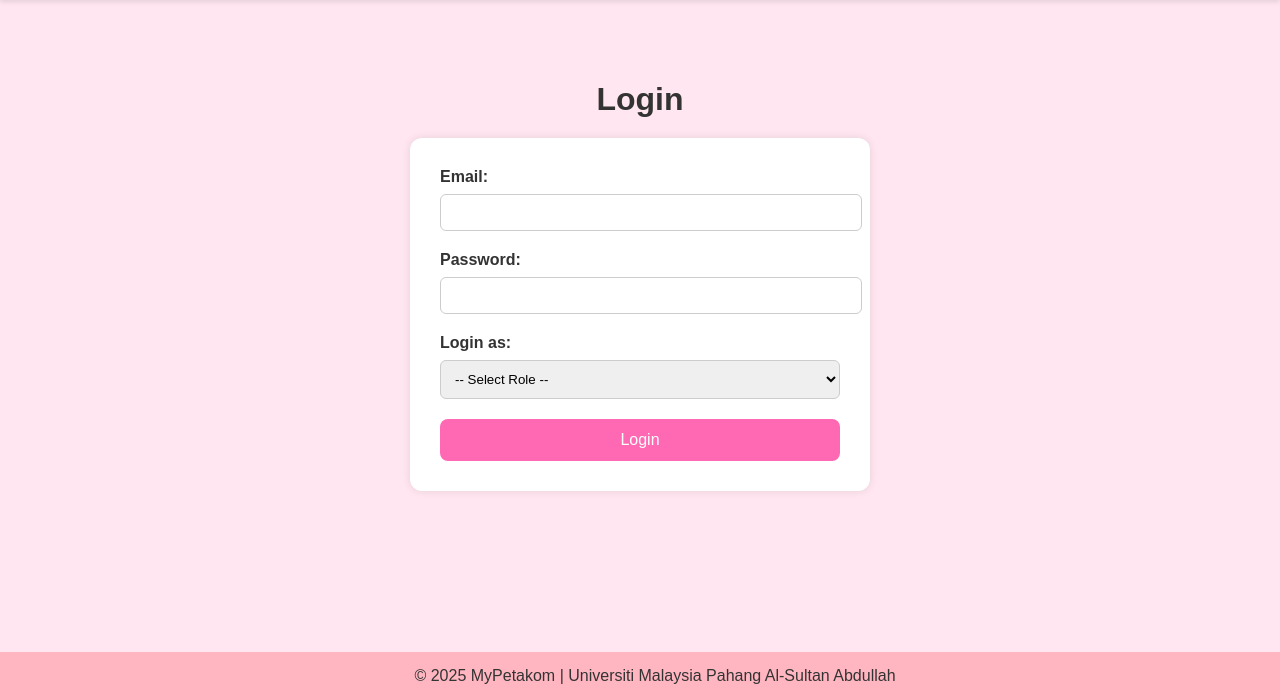
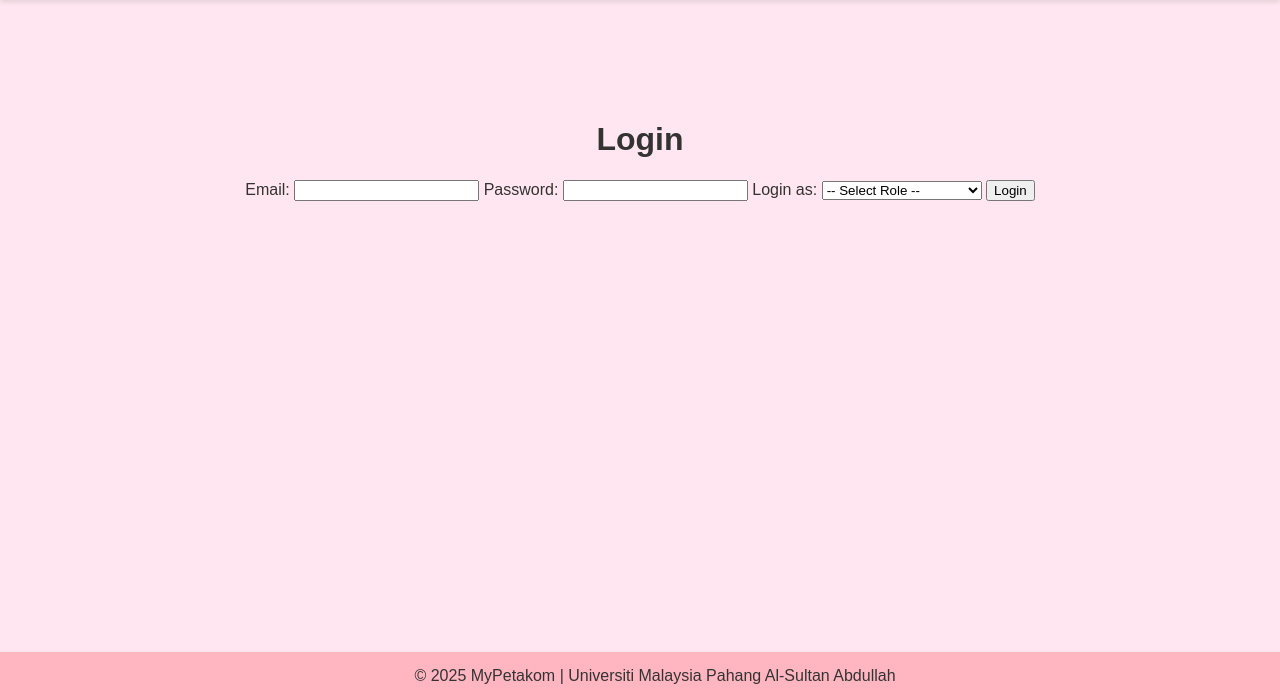
Before and after one commit to Lailerrrr/MyPetakom, a PHP site: page /login.php in a window 1280 px wide. Shown: the part 100-800 px from the top of the page. Run offline with PHP 8.4, Linux system fonts and the light colour scheme.

Commit message:
isma webpage update

```diff
--- a/login.php
+++ b/login.php
@@ -8,106 +8,23 @@
 
     mysqli_select_db($con, "db_loginmembership") or die(mysqli_error($con));
 
+    if ($_SERVER["REQUEST_METHOD"] == "POST") {
+        $role = $_POST['role'];
+        $username = $_POST['username'];
+        $password = $_POST['password'];
+
+    }
+
 ?>
 
 <!DOCTYPE html>
 <html lang="en">
 <head>
   <meta charset="UTF-8" />
+  <link rel="stylesheet" href="webPage.css">
   <meta name="viewport" content="width=device-width, initial-scale=1.0"/>
   <title>Login - MyPetakom</title>
-    <style>
-        body {
-        margin: 0;
-        font-family: Arial, sans-serif;
-        background-color: #ffe6f0;
-        color: #333;
-        }
 
-        header {
-        background-color: #ffb6c1;
-        padding: 20px;
-        display: flex;
-        align-items: center;
-        justify-content: space-between;
-        box-shadow: 0 2px 5px rgba(0,0,0,0.1);
-        }
-
-        .logos {
-        display: flex;
-        align-items: center;
-        gap: 20px;
-        }
-
-        .logos img {
-        height: 60px;
-        }
-
-        .title {
-        font-size: 28px;
-        font-weight: bold;
-        }
-
-        main {
-        display: flex;
-        flex-direction: column;
-        align-items: center;
-        padding: 60px 20px;
-        }
-
-        h1 {
-        margin-bottom: 20px;
-        }
-
-        form {
-        background-color: white;
-        padding: 30px;
-        border-radius: 12px;
-        box-shadow: 0 0 10px rgba(0,0,0,0.1);
-        max-width: 400px;
-        width: 100%;
-        }
-
-        label {
-        display: block;
-        margin-bottom: 8px;
-        font-weight: bold;
-        }
-
-        input, select {
-        width: 100%;
-        padding: 10px;
-        margin-bottom: 20px;
-        border: 1px solid #ccc;
-        border-radius: 6px;
-        }
-
-        .submit-button {
-        background-color: #ff69b4;
-        border: none;
-        color: white;
-        padding: 12px;
-        font-size: 16px;
-        width: 100%;
-        border-radius: 8px;
-        cursor: pointer;
-        transition: background-color 0.3s;
-        }
-
-        .submit-button:hover {
-        background-color: #ff1493;
-        }
-
-        footer {
-        background-color: #ffb6c1;
-        text-align: center;
-        padding: 15px;
-        position: fixed;
-        bottom: 0;
-        width: 100%;
-        color: #333;
-        }
-    </style>
 </head>
 <body>
   <header>
--- /dev/null
+++ b/webPage.css
@@ -0,0 +1,60 @@
+body {
+      margin: 0;
+      font-family: Arial, sans-serif;
+      background-color: #ffe6f0;
+      color: #333;
+    }
+
+    header {
+      background-color: #ffb6c1;
+      padding: 20px;
+      display: flex;
+      align-items: center;
+      justify-content: space-between;
+      box-shadow: 0 2px 5px rgba(0,0,0,0.1);
+    }
+
+    .logos {
+      display: flex;
+      align-items: center;
+      gap: 20px;
+    }
+
+    .logos img {
+      height: 60px;
+    }
+
+    .title {
+      font-size: 28px;
+      font-weight: bold;
+    }
+
+    main {
+      text-align: center;
+      padding: 100px 20px;
+    }
+
+    .login-button {
+      background-color: #ff69b4;
+      border: none;
+      color: white;
+      padding: 15px 30px;
+      font-size: 18px;
+      border-radius: 8px;
+      cursor: pointer;
+      transition: background-color 0.3s;
+    }
+
+    .login-button:hover {
+      background-color: #ff1493;
+    }
+
+    footer {
+      background-color: #ffb6c1;
+      text-align: center;
+      padding: 15px;
+      position: fixed;
+      bottom: 0;
+      width: 100%;
+      color: #333;
+    }
```
